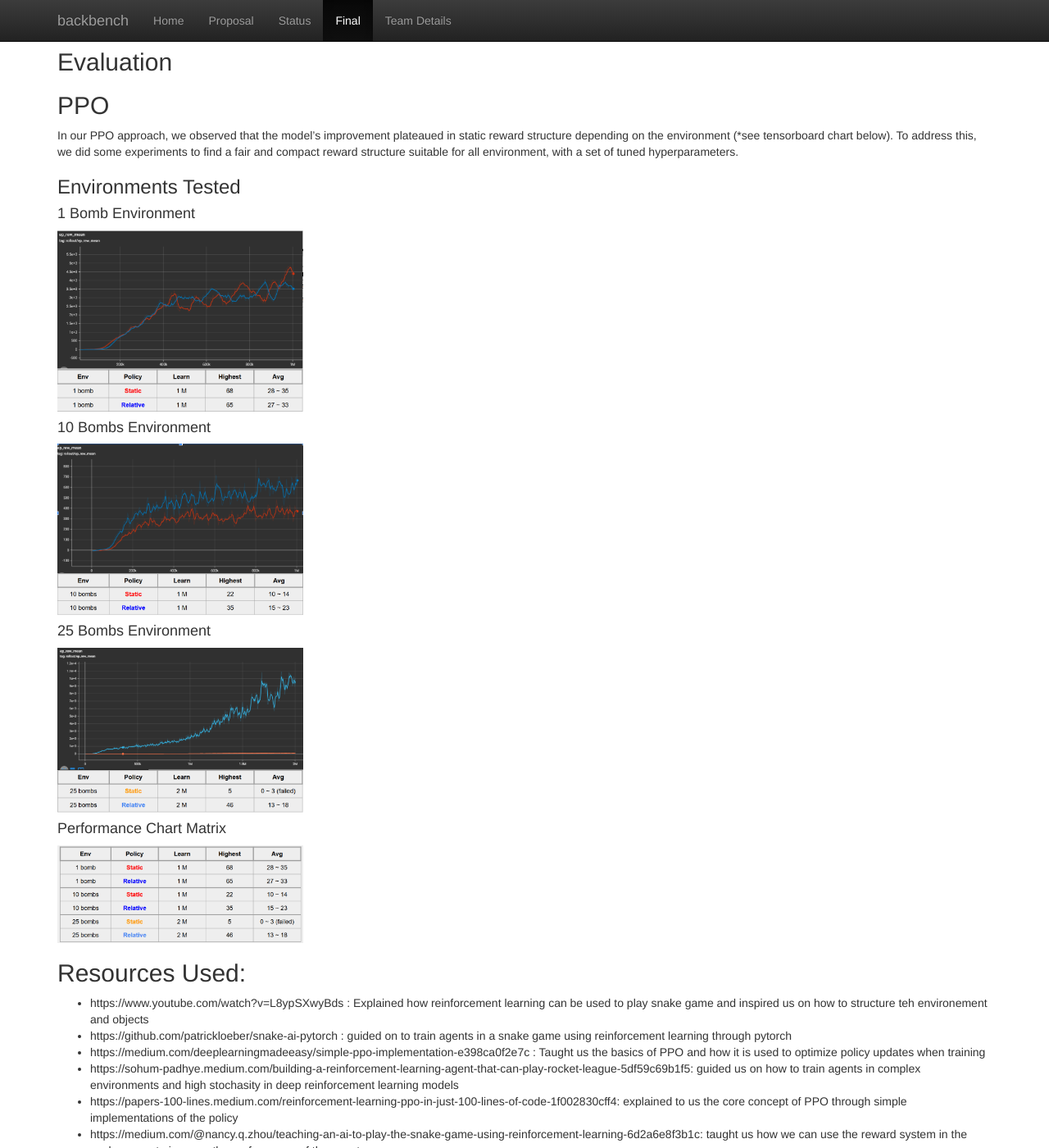
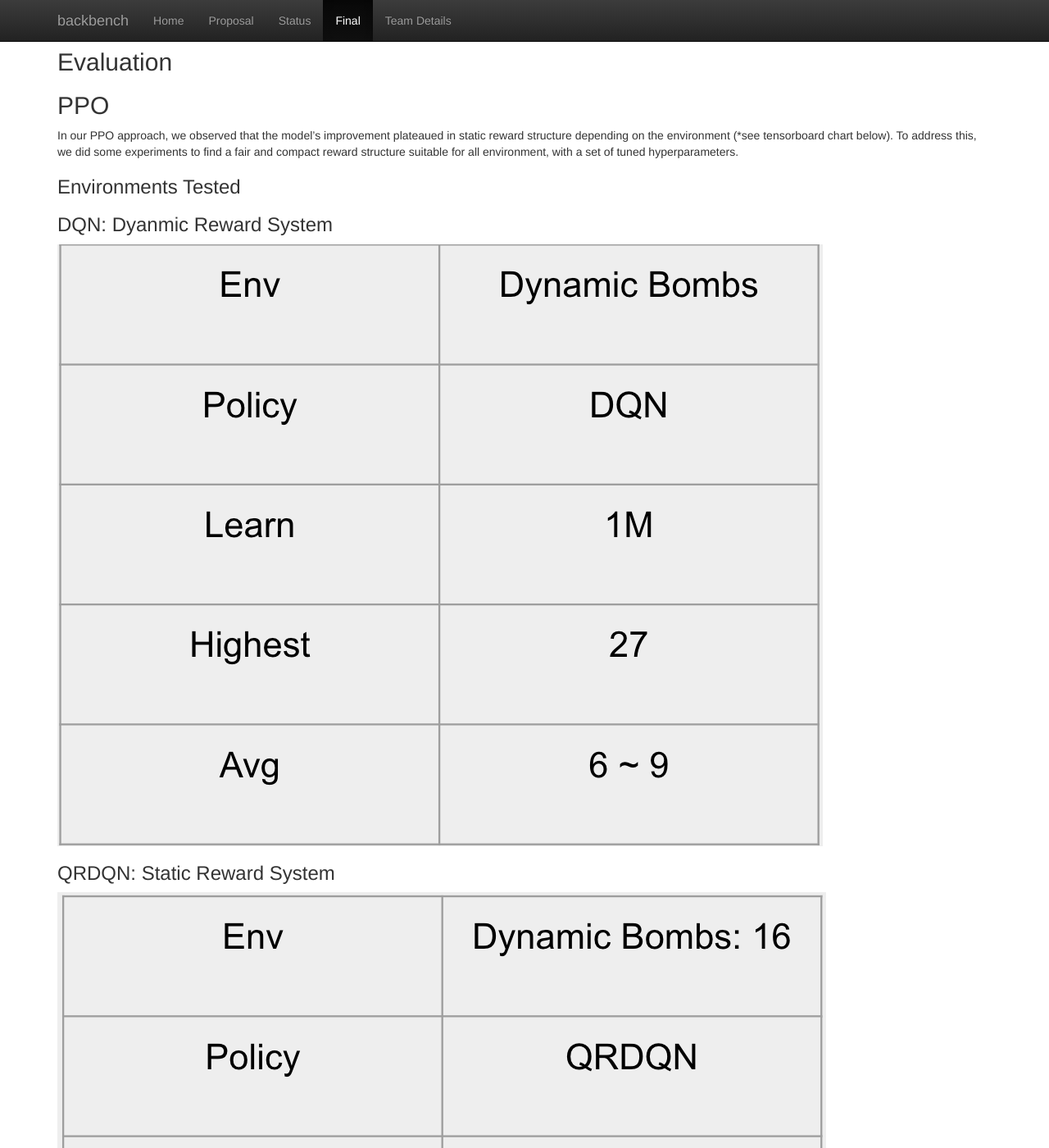
Before and after one commit to mcthoma1/backbench, a Jekyll site: the page built from docs/final.md, in a window 1280 px wide and 1400 px high, scrolled down 3087 px. Shown: the whole window at 82% size. Built offline with Jekyll 4.4.1, drawn with Linux system fonts in a browser that asks for light colours; some of the changed text lies outside the part shown.

Commit message:
evaluation images for qr/dqn

```diff
--- a/docs/final.md
+++ b/docs/final.md
@@ -126,6 +126,16 @@
 In our PPO approach, we observed that the model’s improvement plateaued in static reward structure depending on the environment (*see tensorboard chart below). To address this, we did some experiments to find a fair and compact reward structure suitable for all environment, with a set of tuned hyperparameters.
 
 ### Environments Tested
+
+### DQN: Dyanmic Reward System
+<img src="./image/DQN-DynamicReward.png" alt="DQN with Dyanmic Reward System"/><br/>
+
+### QRDQN: Static Reward System
+<img src="./image/QRDQN-StaticReward.png" alt="QRDQN with Static Reward System"/><br/>
+
+### DQN: Dyanmic Reward Scheme
+<img src="./image/QRDQN-DynamicReward.png" alt="QRDQN with Dyanmic Reward System"/><br/>
+
 #### 1 Bomb Environment
 <img src="./image/1b_graph.png" alt="1 Bomb Graph" width="300"/><br/>
 <img src="./image/1b_chart.png" alt="1 Bomb Graph" width="300"/>
```
Also changed, not shown: docs/image/DQN-DynamicReward.png (added), docs/image/QRDQN-DynamicReward.png (added), docs/image/QRDQN-StaticReward.png (added).
